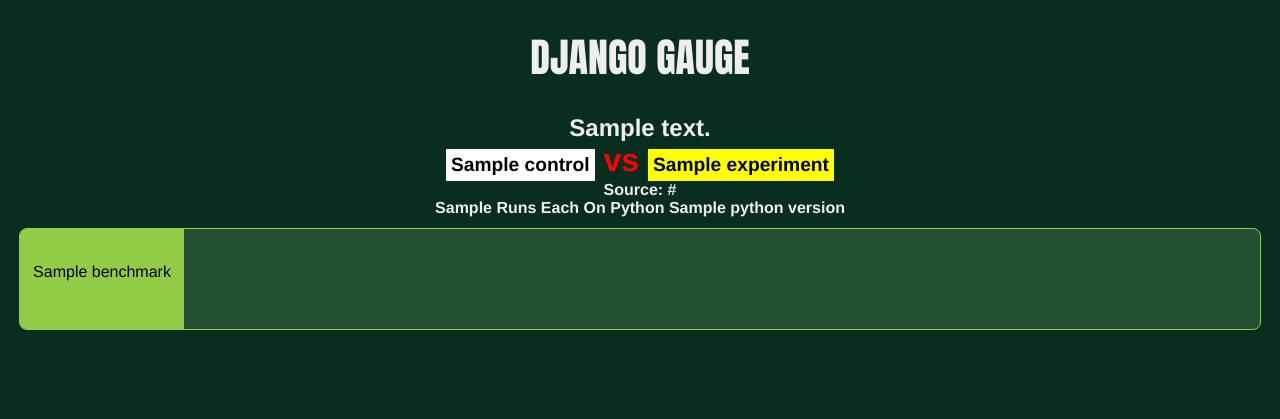
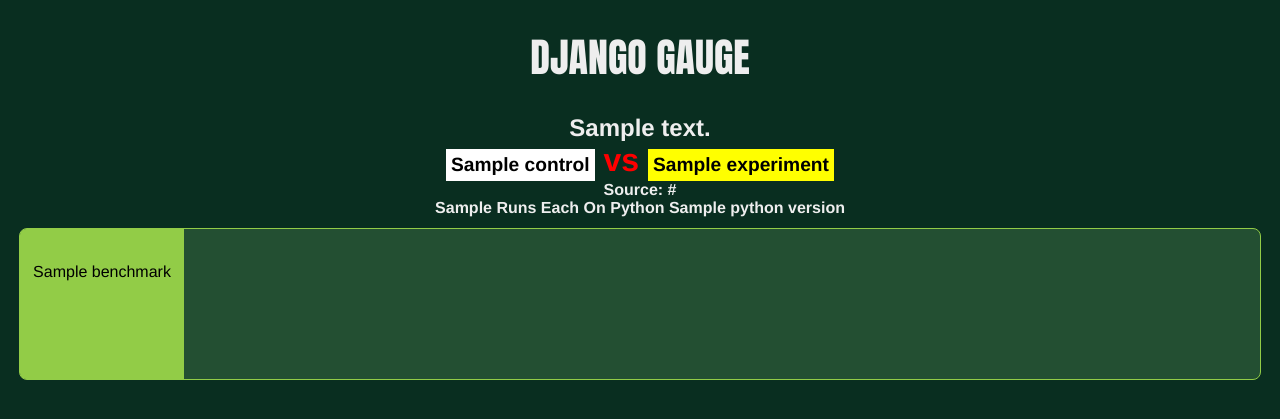
Before and after one commit to d0ugal-archive/django-gauge, a Python web app: template gauge/templates/gauge/index.html in a window 1280 px wide. Shown: the top 419 px of the page. Run offline with Jinja, Linux system fonts and the light colour scheme; the template is opened without the code that fills it: most values are stand-ins (such as "Sample title", 1, 10 or a date in 2020).

Commit message:
Bumped up the graph height.

```diff
--- a/gauge/static/dashboard.css
+++ b/gauge/static/dashboard.css
@@ -19,7 +19,7 @@
     border-radius: 8px;
     background-color: #234F32;
     position:relative;
-    height: 100px;
+    height: 150px;
 }
 
 div.metric h2 {
--- a/gauge/static/dashboard.js
+++ b/gauge/static/dashboard.js
@@ -59,7 +59,6 @@
                     grid: {borderWidth: 0, hoverable: true},
                     colors: ["white", "yellow", "black", "orange"],
                     lines: { show: true },
-                    points: { show: true },
                     legend: {
                         show: false
                     }
```
